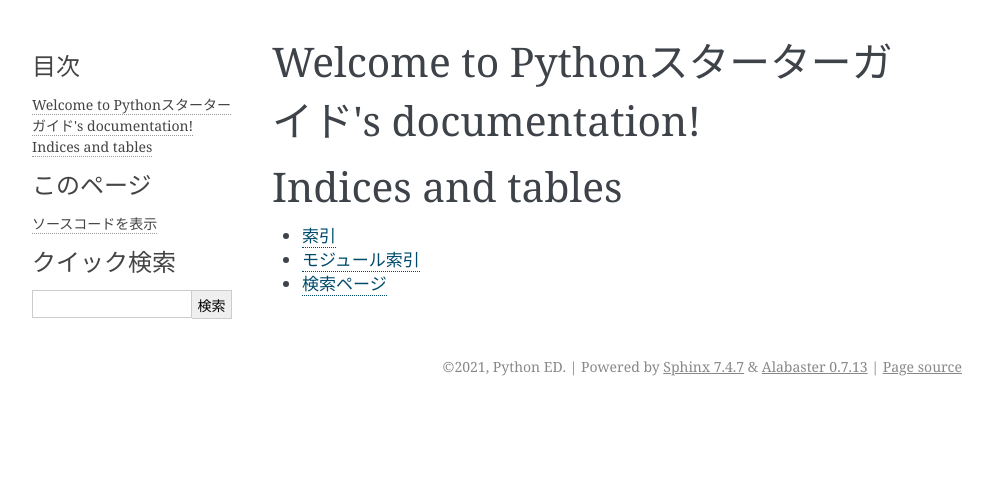
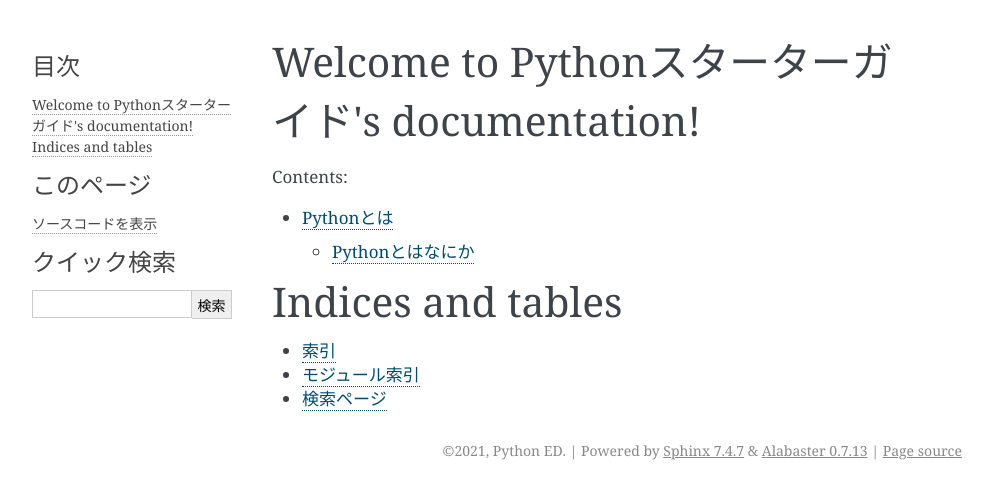
Before and after one commit to python-ed-open-doc/python-starter-guide, a Sphinx documentation site: the page built from source/index.rst, in a window 1280 px wide. Shown: the top 499 px of the page, without its empty margins (148-1141 px from the left). Built offline with Sphinx 7.4.7, drawn with Linux system fonts in a browser that asks for light colours.

Commit message:
サンプルの構造を作成

```diff
--- /dev/null
+++ b/source/about-python/index.rst
@@ -0,0 +1,9 @@
+Pythonとは
+=================
+
+
+.. toctree::
+   :maxdepth: 2
+   :caption: Contents:
+
+   what-python
--- /dev/null
+++ b/source/about-python/what-python.md
@@ -0,0 +1,7 @@
+# Pythonとはなにか
+
+Pythonとは・・・・・。
+
+## 節
+
+ああああ
--- a/source/index.rst
+++ b/source/index.rst
@@ -10,6 +10,8 @@
    :maxdepth: 2
    :caption: Contents:
 
+   about-python/index
+
 
 
 Indices and tables
```
